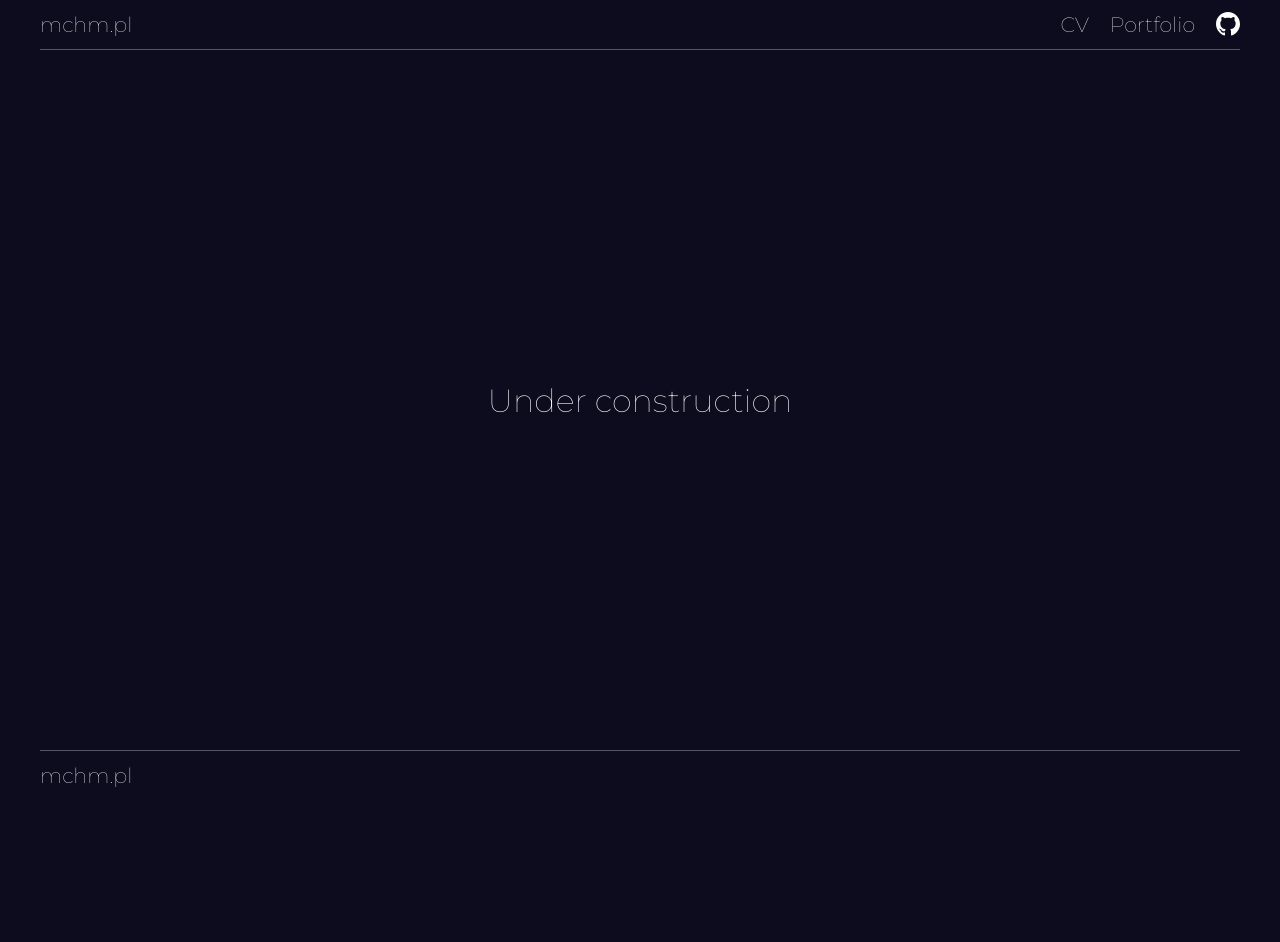
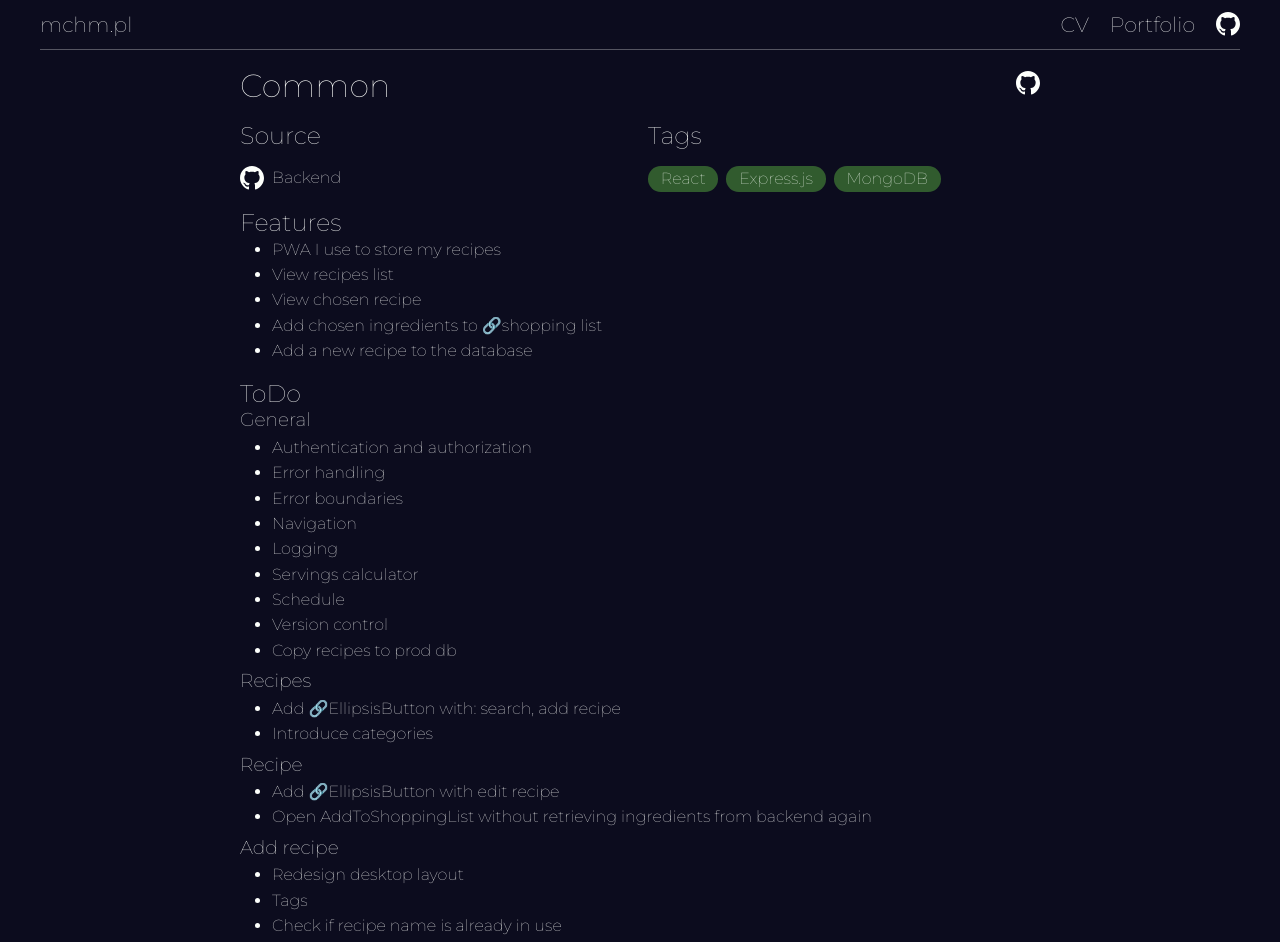
Before and after one commit to m-chmielewski/home-frontend, a React (Create React App) app: page /portfolio/common in a window 1280 px wide. Shown: the top 942 px of the page. Before the commit the page ends 800 px from the top, so only its background shows below. Built offline with nearby package versions, Linux system fonts and the light colour scheme.

Commit message:
common page added

```diff
--- a/src/App.js
+++ b/src/App.js
@@ -10,6 +10,7 @@ import Home from "./Pages/Home";
 import Portfolio from "./Pages/Portfolio";
 import Shoppin from "./Pages/Portfolio/Shoppin";
 import Chefin from "./Pages/Portfolio/Chefin";
+import Common from "./Pages/Portfolio/Common";
 import Release from "./Pages/Portfolio/Release";
 import UnderConstruction from "./Pages/UnderConstruction";
 
@@ -36,6 +37,10 @@ const App = () => {
       element={<Chefin />}
      />
      <Route
+      path="/portfolio/common/"
+      element={<Common />}
+     />
+     <Route
       path="/portfolio/release/"
       element={<Release />}
      />
--- /dev/null
+++ b/src/Pages/Portfolio/Common.js
@@ -0,0 +1,127 @@
+import React from "react";
+
+import { default as gh } from "../../Icons/gh.svg";
+
+import "./PortfolioItemPage.css";
+
+import PageContent from "../../CommonElements/PageContent";
+
+const Common = () => {
+ return (
+  <PageContent className="portfolio-item-page">
+   <div className="heading-wrapper">
+    <h1>Common</h1>
+    <a
+     href="https://github.com/m-chmielewski/common"
+     target="_blank"
+     rel="noreferrer"
+    >
+     <img
+      alt="See on GitHub"
+      src={gh}
+     />
+    </a>
+   </div>
+   <div className="columns-wrapper">
+    <div>
+     <h2>Source</h2>
+     <div className="source-wrapper">
+      <a
+       href="https://github.com/m-chmielewski/chefin-backend"
+       target="_blank"
+       rel="noreferrer"
+      >
+       <img
+        alt="See on GitHub"
+        src={gh}
+       ></img>
+       <span>Backend</span>
+      </a>
+     </div>
+    </div>
+    <div>
+     <h2>Tags</h2>
+     <div className="tags-wrapper">
+      <div>React</div>
+      <div>Express.js</div>
+      <div>MongoDB</div>
+     </div>
+    </div>
+   </div>
+   <div>
+    <h2>Features</h2>
+    <ul>
+     <li>PWA I use to store my recipes</li>
+     <li>View recipes list</li>
+     <li>View chosen recipe</li>
+     <li>
+      Add chosen ingredients to{" "}
+      <a
+       href="https://mchm.pl/portfolio/shoppin/"
+       target="_blank"
+       rel="noreferrer"
+      >
+       🔗shopping list
+      </a>
+     </li>
+     <li>Add a new recipe to the database</li>
+    </ul>
+   </div>
+   <div>
+    <h2>ToDo</h2>
+    <ul>
+     <h3 style={{ marginTop: "0rem" }}>General</h3>
+     <li>Authentication and authorization</li>
+     <li>Error handling</li>
+     <li>Error boundaries</li>
+     <li>Navigation</li>
+     <li>Logging</li>
+     <li>Servings calculator</li>
+     <li>Schedule</li>
+     <li>Version control</li>
+     <li>Copy recipes to prod db</li>
+     <h3>Recipes</h3>
+     <li>
+      Add{" "}
+      <a
+       href="https://github.com/m-chmielewski/common/blob/main/src/lib/Components/EllipsisButton.js"
+       target="_blank"
+       rel="noreferrer"
+      >
+       🔗EllipsisButton
+      </a>{" "}
+      with: search, add recipe
+     </li>
+     <li>Introduce categories</li>
+     <h3>Recipe</h3>
+     <li>
+      Add{" "}
+      <a
+       href="https://github.com/m-chmielewski/common/blob/main/src/lib/Components/EllipsisButton.js"
+       target="_blank"
+       rel="noreferrer"
+      >
+       🔗EllipsisButton
+      </a>{" "}
+      with edit recipe
+     </li>
+     <li>
+      Open AddToShoppingList without retrieving ingredients from backend again
+     </li>
+     <h3>Add recipe</h3>
+     <li>Redesign desktop layout</li>
+     <li>Tags</li>
+     <li>Check if recipe name is already in use</li>
+     <li>Create products that are not yet in db</li>
+     <li>Scrolling to new row logic is sloppy</li>
+     <li>DropdownsHandle logic is sloppy</li>
+     <li>
+      On submit scroll to top of the screen and focus on recipe name field
+     </li>
+    </ul>
+   </div>
+  </PageContent>
+ );
+};
+
+export default Common;
```
